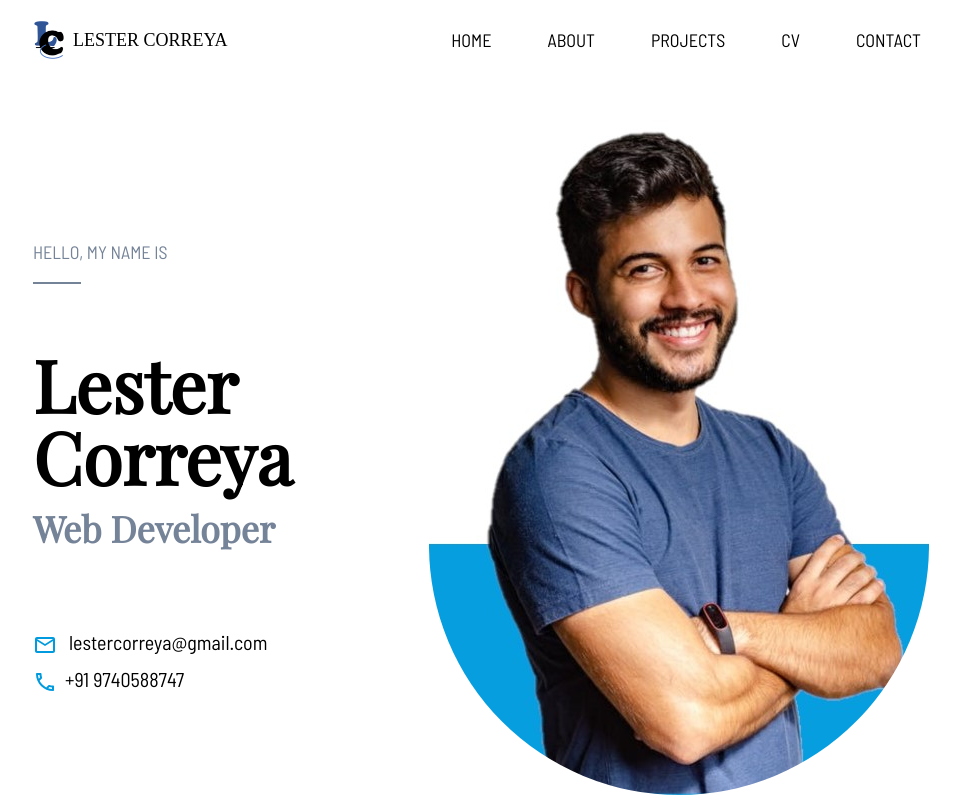
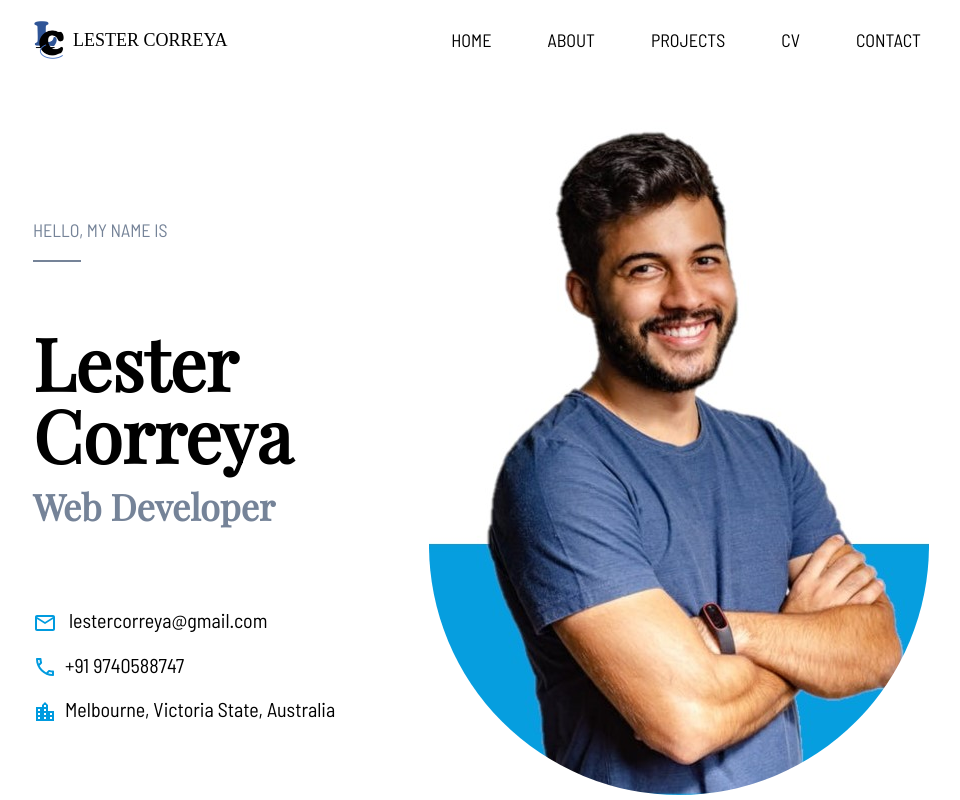
Before and after one commit to lestercorreya/Portfolio, a Next.js app: page / in a window 1280 px wide. Shown: the top 800 px of the page, without its empty margins (159-1119 px from the left). Built offline with nearby package versions, Linux system fonts and the light colour scheme; a web font is replaced by a local one.

Commit message:
added location to home section

```diff
--- a/components/HomeSection.js
+++ b/components/HomeSection.js
@@ -1,5 +1,5 @@
 import React from 'react';
-import { EmailOutlined, PhoneOutlined } from '@mui/icons-material'
+import { EmailOutlined, PhoneOutlined, LocationCity } from '@mui/icons-material'
 
 const HomeSection = () => {
   return (
@@ -13,8 +13,9 @@ const HomeSection = () => {
           <div className='w-12 h-0.5 mb-10 bg-secondary lg:mb-16'></div>
           <div className='text-5xl mb-4 font-primary font-extrabold lg:text-7xl'>Lester Correya</div>
           <div className='text-xl text-secondary mb-10 font-primary font-extrabold md:text-2xl lg:text-4xl lg:mb-20'>Web Developer</div>
-          <div className='mb-2 text-lg md:text-xl'><span className='mr-2 text-primary'><EmailOutlined /></span> lestercorreya@gmail.com</div>
-          <div className='mb-2 text-lg md:text-xl'><span className='mr-2 text-primary'><PhoneOutlined /></span>+91 9740588747</div>
+          <div className='mb-4 text-lg md:text-xl'><span className='mr-2 text-primary'><EmailOutlined /></span> lestercorreya@gmail.com</div>
+          <div className='mb-4 text-lg md:text-xl'><span className='mr-2 text-primary'><PhoneOutlined /></span>+91 9740588747</div>
+          <div className='text-lg md:text-xl'><span className='mr-2 text-primary'><LocationCity /></span>Melbourne, Victoria State, Australia</div>
         </div>
       </div>
     </div>
```
